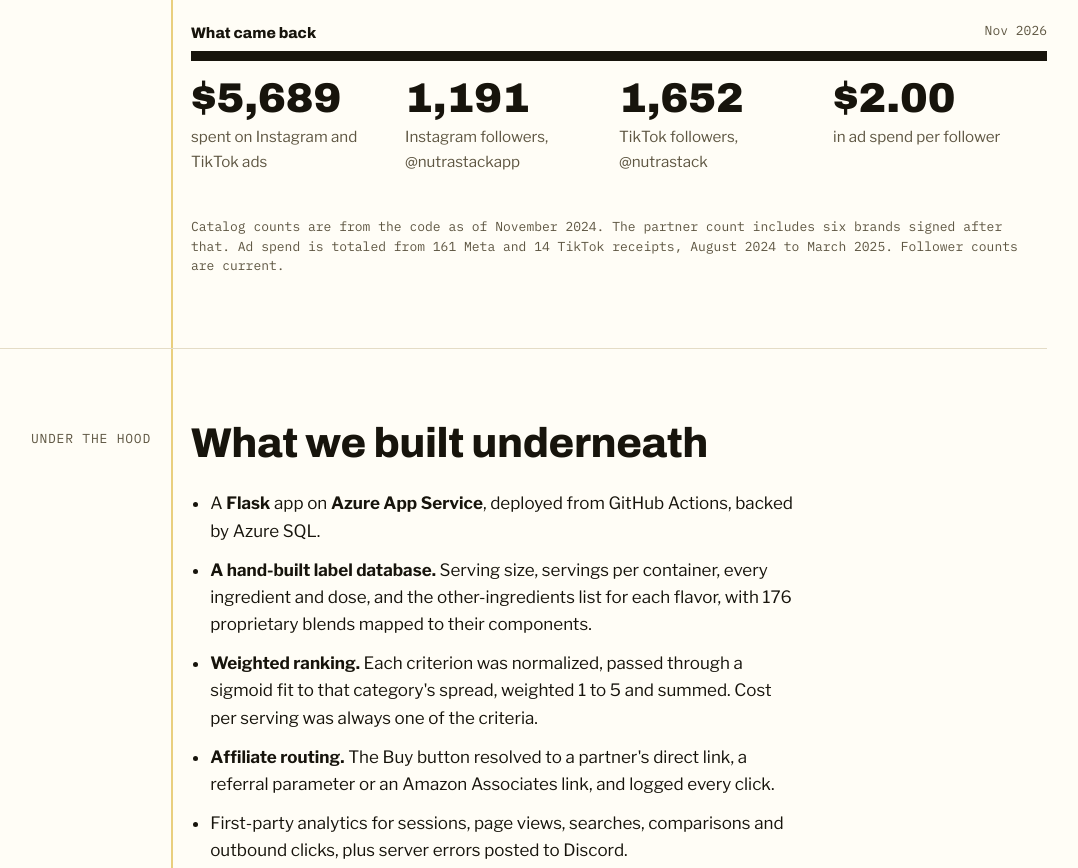
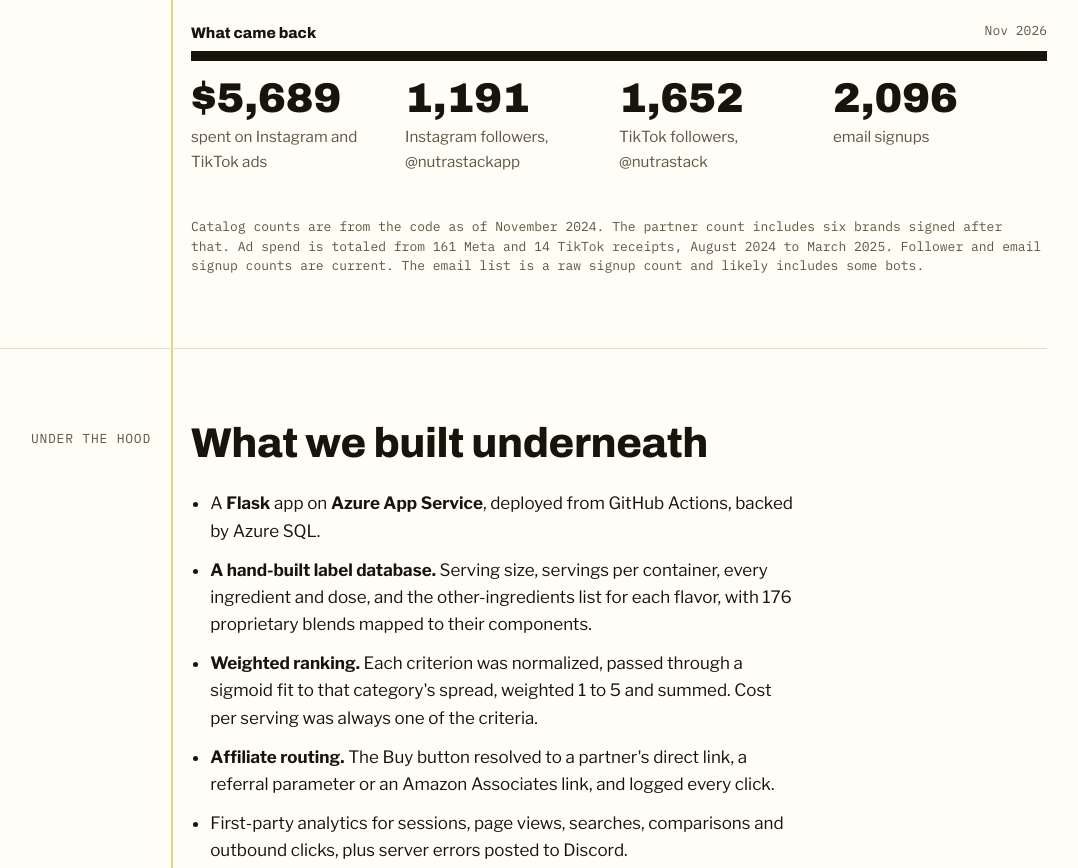
Before and after one commit to zachrubin/nutrastack-post-mortem, a plain HTML site: page public/index.html in a window 1280 px wide. Shown: the part 4764-5632 px from the top of the page, without its empty margins (117-1195 px from the left). Drawn offline with nearby package versions, Linux system fonts and the light colour scheme.

Commit message:
Add email signups to NutraStack post-mortem traction
Show the 2,096 email signups next to the Instagram and TikTok follower
counts, note that the list is a raw count that likely includes bots,
and move the $2-per-follower figure into the why-it-stopped text.

Co-Authored-By: Claude Opus 5.5 <noreply@anthropic.com>
Claude-Session: https://claude.ai/code/session_01Qrq1nx6eur2d6ywoVxDkJD

```diff
--- a/public/index.html
+++ b/public/index.html
@@ -523,10 +523,10 @@ footer {
           <div><b>$5,689</b><span>spent on Instagram and TikTok ads</span></div>
           <div><b>1,191</b><span>Instagram followers, @nutrastackapp</span></div>
           <div><b>1,652</b><span>TikTok followers, @nutrastack</span></div>
-          <div><b>$2.00</b><span>in ad spend per follower</span></div>
+          <div><b>2,096</b><span>email signups</span></div>
         </div>
       </div>
-      <p class="note">Catalog counts are from the code as of November 2024. The partner count includes six brands signed after that. Ad spend is totaled from 161 Meta and 14 TikTok receipts, August 2024 to March 2025. Follower counts are current.</p>
+      <p class="note">Catalog counts are from the code as of November 2024. The partner count includes six brands signed after that. Ad spend is totaled from 161 Meta and 14 TikTok receipts, August 2024 to March 2025. Follower and email signup counts are current. The email list is a raw signup count and likely includes some bots.</p>
     </div>
   </section>
 
@@ -563,7 +563,7 @@ footer {
       <h2 id="why-h">The work outgrew the returns</h2>
       <div class="prose">
         <p>NutraStack ran on data. Every flavor of every product was a full label, entered and checked by hand, and every new brand, flavor or reformulation meant more of it. Through most of 2024 that was more than ten hours a day.</p>
-        <p>The returns didn't follow. $5,689 of Instagram and TikTok ads grew the accounts to 1,191 and 1,652 followers, but followers didn't become shoppers. Sales through the site were minimal, and a 20% commission on minimal sales never came close to paying for the work.</p>
+        <p>The returns didn't follow. $5,689 of Instagram and TikTok ads grew the accounts to 1,191 and 1,652 followers, about $2 per follower, but followers didn't become shoppers. Sales through the site were minimal, and a 20% commission on minimal sales never came close to paying for the work.</p>
         <p>In 2025 I pitched a few more brands, but I wasn't willing to go back to 10-hour days without a clear sign that the result would be different.</p>
       </div>
     </div>
```
